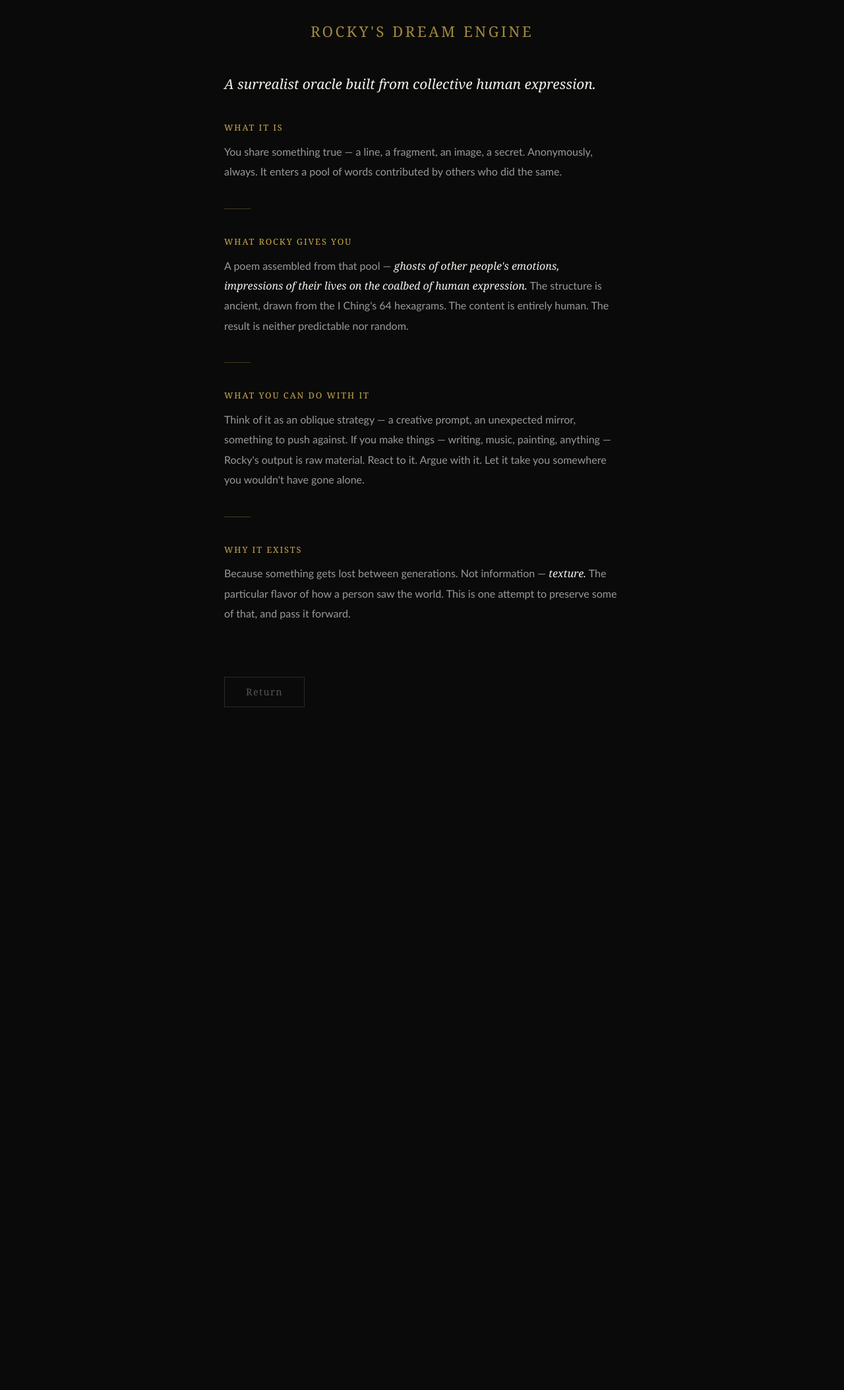
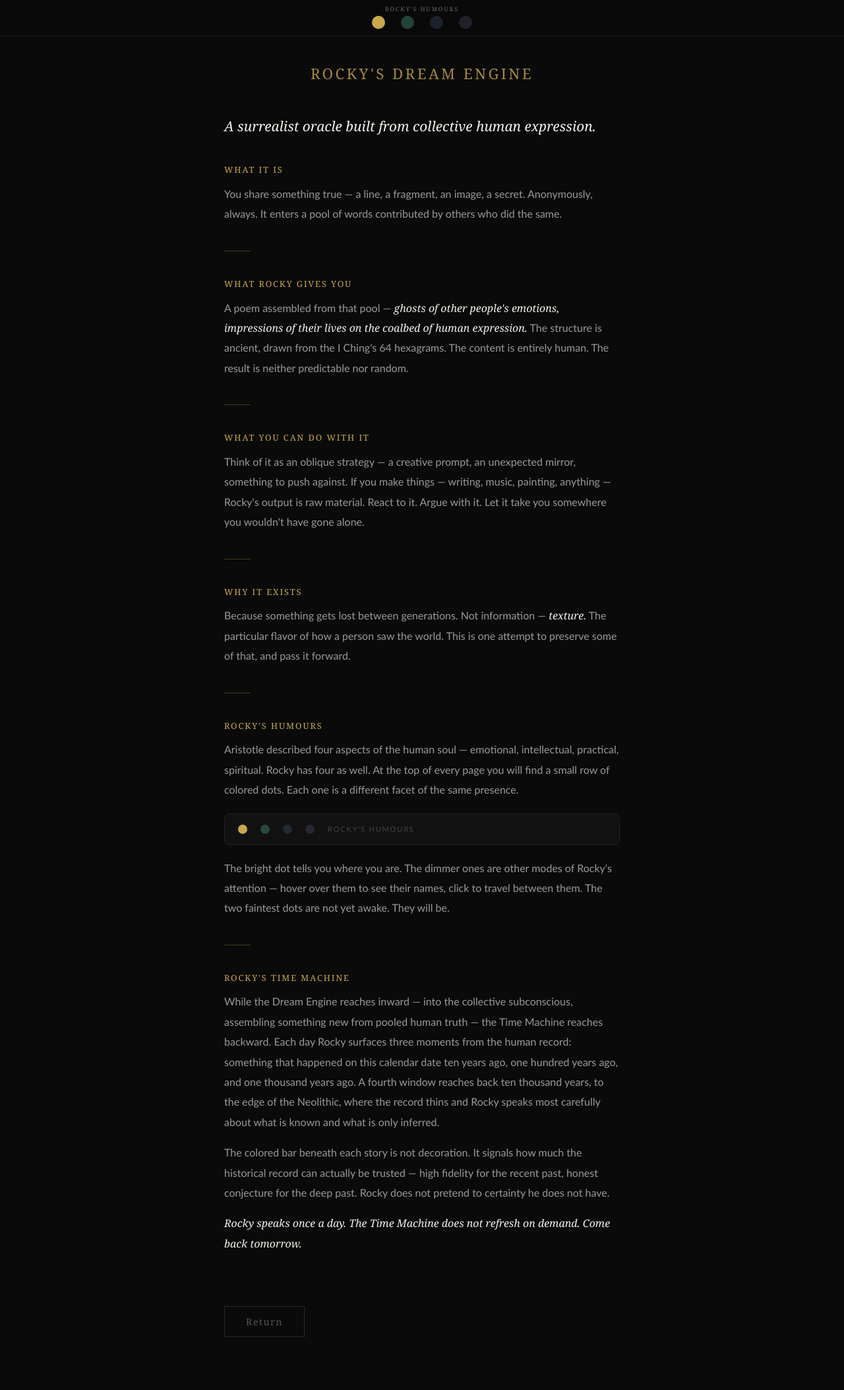
Before and after one commit to Druminmychest/dreamengine, a Flask app: page /about in a window 1280 px wide. Shown: the whole page at 66% size. Before the commit the page ends 1072 px from the top, so only its background shows below. Run offline with Flask 3, Linux system fonts and the light colour scheme; some libraries are stand-ins or nearby versions.

Commit message:
add Rocky's Time Machine with daily caching and four temporal windows

```diff
--- a/templates/about.html
+++ b/templates/about.html
@@ -15,8 +15,8 @@
             display: flex;
             flex-direction: column;
             align-items: center;
-            justify-content: center;
             padding: 2rem;
+            padding-top: 6rem;
         }
 
         .container {
@@ -76,9 +76,39 @@
             opacity: 0.3;
         }
 
+        /* Humours selector illustration */
+        .humours-display {
+            display: flex;
+            align-items: center;
+            gap: 1.25rem;
+            margin: 1.25rem 0;
+            padding: 1rem 1.25rem;
+            background: #111;
+            border: 0.5px solid #222;
+            border-radius: 8px;
+        }
+        .humours-display .h-dot {
+            width: 14px;
+            height: 14px;
+            border-radius: 50%;
+            flex-shrink: 0;
+        }
+        .humours-display .h-dot.dream  { background: #C9A84C; }
+        .humours-display .h-dot.time   { background: #5DCAA5; opacity: 0.3; }
+        .humours-display .h-dot.reason { background: #85B7EB; opacity: 0.15; }
+        .humours-display .h-dot.listen { background: #AFA9EC; opacity: 0.15; }
+        .humours-label {
+            font-size: 0.7rem;
+            letter-spacing: 0.15em;
+            text-transform: uppercase;
+            color: #444;
+            font-family: Calibri, sans-serif;
+        }
+
         .back-btn {
             display: inline-block;
             margin-top: 3rem;
+            margin-bottom: 3rem;
             background: transparent;
             border: 1px solid #2a2a2a;
             color: #555;
@@ -95,9 +125,77 @@
             border-color: #C9A84C;
             color: #C9A84C;
         }
+
+        /* ── Rocky Nav ── */
+        .rocky-nav {
+            position: fixed;
+            top: 0; left: 0; right: 0;
+            z-index: 100;
+            display: flex;
+            flex-direction: column;
+            align-items: center;
+            gap: 0.4rem;
+            padding: 0.55rem 1.25rem 0.6rem;
+            background: rgba(10,10,10,0.94);
+            backdrop-filter: blur(8px);
+            border-bottom: 0.5px solid rgba(255,255,255,0.07);
+        }
+        .nav-label {
+            font-size: 9px; letter-spacing: 0.2em; text-transform: uppercase;
+            color: #6a6560; font-family: Georgia, serif; font-weight: 400; line-height: 1;
+        }
+        .nav-dots { display: flex; align-items: center; gap: 1.5rem; }
+        .nav-dot {
+            display: flex; flex-direction: column; align-items: center;
+            text-decoration: none; position: relative; cursor: pointer;
+        }
+        .dot {
+            display: block; width: 20px; height: 20px; border-radius: 50%;
+            transition: opacity 0.2s, transform 0.2s;
+        }
+        .dot-dream  { background: #C9A84C; }
+        .dot-time   { background: #5DCAA5; }
+        .dot-reason { background: #85B7EB; }
+        .dot-listen { background: #AFA9EC; }
+        .nav-dot.active .dot { opacity: 1; }
+        .nav-dot:not(.active) .dot { opacity: 0.3; }
+        .nav-dot.dim .dot { opacity: 0.15; }
+        .nav-dot:hover .dot { opacity: 0.85; transform: scale(1.2); }
+        .nav-dot.active:hover .dot { opacity: 1; transform: scale(1.05); }
+        .nav-dot::after {
+            content: attr(data-label);
+            position: absolute; top: calc(100% + 8px); left: 50%;
+            transform: translateX(-50%);
+            background: #1a1a1a; color: #a09890;
+            font-size: 11px; letter-spacing: 0.06em; white-space: nowrap;
+            padding: 4px 10px; border-radius: 4px;
+            border: 0.5px solid rgba(255,255,255,0.1);
+            opacity: 0; pointer-events: none; transition: opacity 0.15s;
+            font-family: Georgia, serif; z-index: 200;
+        }
+        .nav-dot:hover::after { opacity: 1; }
     </style>
 </head>
 <body>
+
+<nav class="rocky-nav" aria-label="Rocky's aspects">
+    <div class="nav-label">Rocky's humours</div>
+    <div class="nav-dots">
+        <a href="/" class="nav-dot active" data-label="Dream Engine">
+            <span class="dot dot-dream"></span>
+        </a>
+        <a href="/time-machine" class="nav-dot" data-label="Time Machine">
+            <span class="dot dot-time"></span>
+        </a>
+        <a href="/coming-soon/reasoning" class="nav-dot dim" data-label="Rocky Reasoning">
+            <span class="dot dot-reason"></span>
+        </a>
+        <a href="/coming-soon/listening" class="nav-dot dim" data-label="Rocky Listening">
+            <span class="dot dot-listen"></span>
+        </a>
+    </div>
+</nav>
+
     <div class="container">
         <div class="title">Rocky's Dream Engine</div>
 
@@ -131,6 +229,34 @@
             <p>Because something gets lost between generations. Not information — <em>texture.</em> The particular flavor of how a person saw the world. This is one attempt to preserve some of that, and pass it forward.</p>
         </div>
 
+        <div class="divider"></div>
+
+        <div class="section">
+            <h2>Rocky's humours</h2>
+            <p>Aristotle described four aspects of the human soul — emotional, intellectual, practical, spiritual. Rocky has four as well. At the top of every page you will find a small row of colored dots. Each one is a different facet of the same presence.</p>
+
+            <div class="humours-display">
+                <span class="h-dot dream"></span>
+                <span class="h-dot time"></span>
+                <span class="h-dot reason"></span>
+                <span class="h-dot listen"></span>
+                <span class="humours-label">Rocky's humours</span>
+            </div>
+
+            <p>The bright dot tells you where you are. The dimmer ones are other modes of Rocky's attention — hover over them to see their names, click to travel between them. The two faintest dots are not yet awake. They will be.</p>
+        </div>
+
+        <div class="divider"></div>
+
+        <div class="section">
+            <h2>Rocky's Time Machine</h2>
+            <p>While the Dream Engine reaches inward — into the collective subconscious, assembling something new from pooled human truth — the Time Machine reaches backward. Each day Rocky surfaces three moments from the human record: something that happened on this calendar date ten years ago, one hundred years ago, and one thousand years ago. A fourth window reaches back ten thousand years, to the edge of the Neolithic, where the record thins and Rocky speaks most carefully about what is known and what is only inferred.</p>
+
+            <p style="margin-top: 1rem;">The colored bar beneath each story is not decoration. It signals how much the historical record can actually be trusted — high fidelity for the recent past, honest conjecture for the deep past. Rocky does not pretend to certainty he does not have.</p>
+
+            <p style="margin-top: 1rem;"><em>Rocky speaks once a day. The Time Machine does not refresh on demand. Come back tomorrow.</em></p>
+        </div>
+
         <a href="/" class="back-btn">Return</a>
     </div>
 </body>
```
